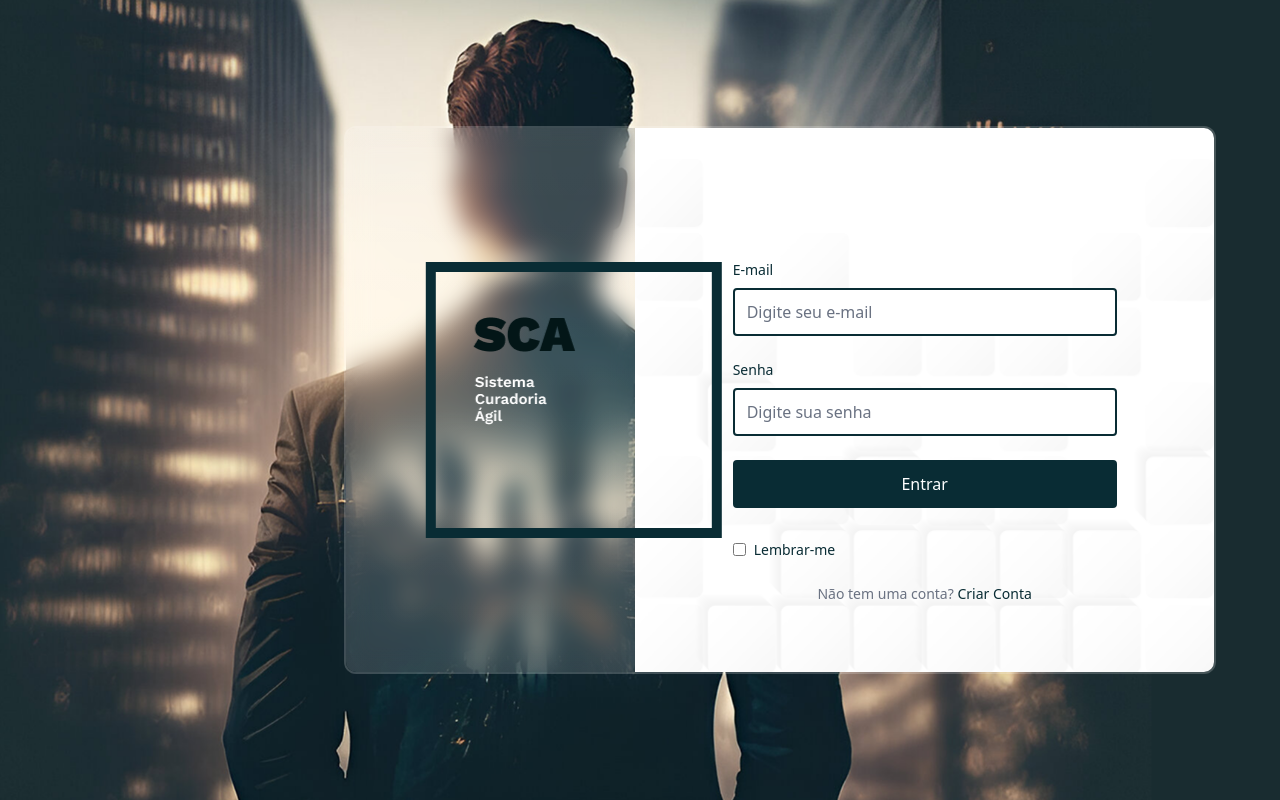
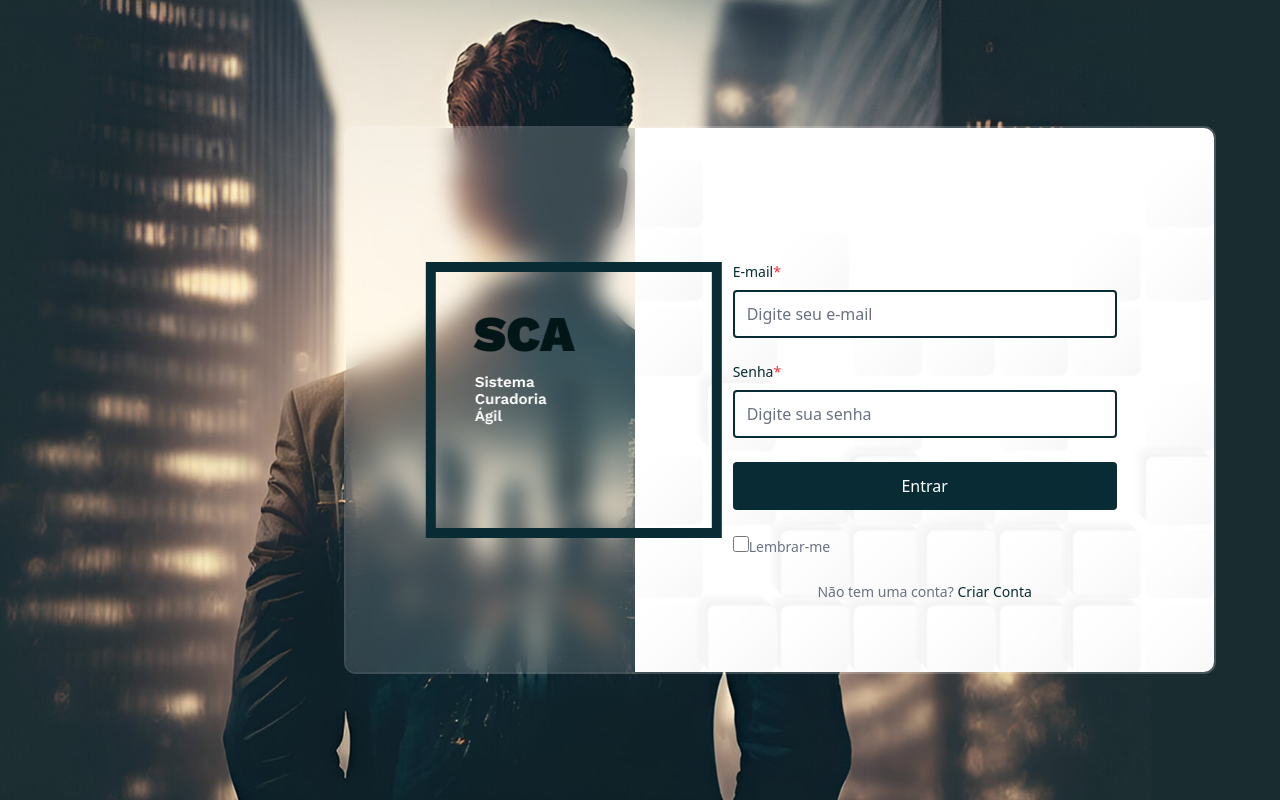
Before and after one commit to davieduardo001/curadoria-agil, a Next.js app: page / in a window 1280 px wide. Built offline with nearby package versions, Linux system fonts and the light colour scheme.

Commit message:
feat: add required field validation and asterisk indicator
- Add required prop to FormInput component
- Display red asterisk (*) for required fields
- Update error messages for required fields
- Add required validation for all form inputs

```diff
--- a/src/app/create-account/page.tsx
+++ b/src/app/create-account/page.tsx
@@ -1,7 +1,50 @@
+'use client';
+
 import Image from 'next/image';
 import Link from 'next/link';
+import { useState } from 'react';
+import FormInput from '@/components/FormInput';
 
 export default function CreateAccount() {
+  const [formData, setFormData] = useState({
+    name: '',
+    email: '',
+    password: '',
+    confirmPassword: ''
+  });
+
+  const [errors, setErrors] = useState({
+    name: '',
+    email: '',
+    password: '',
+    confirmPassword: ''
+  });
+
+  const handleChange = (e: React.ChangeEvent<HTMLInputElement>) => {
+    const { name, value } = e.target;
+    setFormData(prev => ({ ...prev, [name]: value }));
+  };
+
+  const handleSubmit = (e: React.FormEvent) => {
+    e.preventDefault();
+
+    const newErrors = {
+      name: formData.name ? '' : 'Campo Obrigatório, preencha-o',
+      email: formData.email ? '' : 'Campo Obrigatório, preencha-o',
+      password: formData.password ? '' : 'Campo Obrigatório, preencha-o',
+      confirmPassword: formData.password === formData.confirmPassword ? '' : 'As senhas não coincidem'
+    };
+
+    setErrors(newErrors);
+
+    if (Object.values(newErrors).some(error => error)) {
+      return;
+    }
+
+    // Here you would typically make an API call to create the account
+    // For now, we'll just redirect to login
+  };
+
   return (
     <main className="flex min-h-screen w-full items-center justify-center bg-[var(--primary)] p-4 lg:bg-[url('/images/background-login.png')] lg:bg-cover lg:bg-center lg:bg-no-repeat lg:justify-end lg:pr-16">
       <div className="relative flex h-[34.3rem] w-[54.5rem] shrink-0 overflow-hidden rounded-xl border-2 border-white/20">
@@ -28,54 +71,54 @@ export default function CreateAccount() {
           {/* Form content */}
           <div className="relative w-full max-w-md p-8 pb-12">
             {/* Add top margin to form to prevent logo overlap */}
-            <form className="mt-16 space-y-6">
-              <div className="space-y-2">
-                <label htmlFor="name" className="block text-sm font-medium text-[var(--primary)]">
-                  Nome Completo
-                </label>
-                <input
+            <form onSubmit={handleSubmit} className="mt-16 space-y-6">
+              <FormInput
                 type="text"
                 id="name"
-                  className="w-full rounded-sm border-2 border-[var(--primary)] bg-white py-2.5 pl-3 text-[var(--primary)] placeholder-gray-500 focus:outline-none focus:ring-1 focus:ring-[var(--primary)]"
+                name="name"
+                label="Nome Completo"
+                value={formData.name}
+                onChange={handleChange}
+                error={errors.name}
                 placeholder="Digite seu nome completo"
+                required
               />
-              </div>
 
-              <div className="space-y-2">
-                <label htmlFor="email" className="block text-sm font-medium text-[var(--primary)]">
-                  E-mail
-                </label>
-                <input
+              <FormInput
                 type="email"
                 id="email"
-                  className="w-full rounded-sm border-2 border-[var(--primary)] bg-white py-2.5 pl-3 text-[var(--primary)] placeholder-gray-500 focus:outline-none focus:ring-1 focus:ring-[var(--primary)]"
+                name="email"
+                label="E-mail"
+                value={formData.email}
+                onChange={handleChange}
+                error={errors.email}
                 placeholder="Digite seu e-mail"
+                required
               />
-              </div>
 
-              <div className="space-y-2">
-                <label htmlFor="password" className="block text-sm font-medium text-[var(--primary)]">
-                  Senha
-                </label>
-                <input
+              <FormInput
                 type="password"
                 id="password"
-                  className="w-full rounded-sm border-2 border-[var(--primary)] bg-white py-2.5 pl-3 text-[var(--primary)] placeholder-gray-500 focus:outline-none focus:ring-1 focus:ring-[var(--primary)]"
+                name="password"
+                label="Senha"
+                value={formData.password}
+                onChange={handleChange}
+                error={errors.password}
                 placeholder="Digite sua senha"
+                required
               />
-              </div>
 
-              <div className="space-y-2">
-                <label htmlFor="confirmPassword" className="block text-sm font-medium text-[var(--primary)]">
-                  Confirmar Senha
-                </label>
-                <input
+              <FormInput
                 type="password"
                 id="confirmPassword"
-                  className="w-full rounded-sm border-2 border-[var(--primary)] bg-white py-2.5 pl-3 text-[var(--primary)] placeholder-gray-500 focus:outline-none focus:ring-1 focus:ring-[var(--primary)]"
+                name="confirmPassword"
+                label="Confirmar Senha"
+                value={formData.confirmPassword}
+                onChange={handleChange}
+                error={errors.confirmPassword}
                 placeholder="Confirme sua senha"
+                required
               />
-              </div>
 
               <button
                 type="submit"
--- a/src/app/page.tsx
+++ b/src/app/page.tsx
@@ -1,7 +1,42 @@
+'use client';
+
 import Image from 'next/image';
 import Link from 'next/link';
+import { useRouter } from 'next/navigation';
+import FormInput from '@/components/FormInput';
+import { useState } from 'react';
 
 export default function LoginPage() {
+  const router = useRouter();
+  const [email, setEmail] = useState('');
+  const [password, setPassword] = useState('');
+  const [remember, setRemember] = useState(false);
+  const [errors, setErrors] = useState({
+    email: '',
+    password: ''
+  });
+
+  const handleSubmit = async (e: React.FormEvent) => {
+    e.preventDefault();
+
+    const newErrors = {
+      email: email ? '' : 'E-mail obrigatório!',
+      password: password ? '' : 'Senha obrigatória!'
+    };
+
+    setErrors(newErrors);
+
+    if (newErrors.email || newErrors.password) {
+      return;
+    }
+
+    // Here you would typically make an API call to authenticate the user
+    // For now, we'll just simulate a successful login
+    // Here you would typically make an API call to authenticate the user
+    // For now, we'll just simulate a successful login
+    router.push('/home');
+  };
+
   return (
     <main className="flex min-h-screen w-full items-center justify-center bg-[var(--primary)] p-4 lg:bg-[url('/images/background-login.png')] lg:bg-cover lg:bg-center lg:bg-no-repeat lg:justify-end lg:pr-16">
       <div className="relative flex h-[34.3rem] w-[54.5rem] shrink-0 overflow-hidden rounded-xl border-2 border-white/20">
@@ -28,45 +63,45 @@ export default function LoginPage() {
           {/* Form content */}
           <div className="relative w-full max-w-md p-8">
             {/* Add top margin to form to prevent logo overlap */}
-            <form className="mt-16 space-y-6">
-              <div className="space-y-2">
-                <label htmlFor="email" className="block text-sm font-medium text-[var(--primary)]">
-                  E-mail
-                </label>
-                <input
+            <form onSubmit={handleSubmit} className="mt-16 space-y-6">
+              <FormInput
                 type="email"
                 id="email"
-                  className="w-full rounded-sm border-2 border-[var(--primary)] bg-white py-2.5 pl-3 text-[var(--primary)] placeholder-gray-500 focus:outline-none focus:ring-1 focus:ring-[var(--primary)]"
+                label="E-mail"
+                value={email}
+                onChange={(e) => setEmail(e.target.value)}
+                error={errors.email}
                 placeholder="Digite seu e-mail"
+                required
               />
-              </div>
 
-              <div className="space-y-2">
-                <label htmlFor="password" className="block text-sm font-medium text-[var(--primary)]">
-                  Senha
-                </label>
-                <input
+              <FormInput
                 type="password"
                 id="password"
-                  className="w-full rounded-sm border-2 border-[var(--primary)] bg-white py-2.5 pl-3 text-[var(--primary)] placeholder-gray-500 focus:outline-none focus:ring-1 focus:ring-[var(--primary)]"
+                label="Senha"
+                value={password}
+                onChange={(e) => setPassword(e.target.value)}
+                error={errors.password}
                 placeholder="Digite sua senha"
+                required
               />
-              </div>
 
               <button
                 type="submit"
-                className="w-full rounded-sm border-2 border-[var(--primary)] bg-[var(--primary)] py-2.5 text-center text-white transition-colors hover:bg-[#0c3d47] focus:outline-none focus:ring-2 focus:ring-white/50 active:bg-[#071f24]"
+                className="w-full rounded-sm bg-[var(--primary)] py-3 text-center text-base font-medium text-white hover:bg-[var(--primary-dark)] focus:outline-none focus:ring-2 focus:ring-[var(--primary)] focus:ring-offset-2"
               >
                 Entrar
               </button>
 
-              <label className="flex items-center space-x-2 pt-2">
+              <div>
                 <input
                   type="checkbox"
-                  className="rounded-none border border-[var(--primary)] bg-white text-[var(--primary)] focus:ring-[var(--primary)]"
+                  checked={remember}
+                  onChange={(e) => setRemember(e.target.checked)}
+                  className="h-4 w-4 rounded border-gray-300 text-[var(--primary)] focus:ring-[var(--primary)]"
                 />
-                <span className="text-sm text-[var(--primary)]">Lembrar-me</span>
-              </label>
+                <span className="text-sm text-gray-500">Lembrar-me</span>
+              </div>
             </form>
             <div className="mt-6 text-center text-sm text-gray-500">
               <p>
--- /dev/null
+++ b/src/components/FormInput.tsx
@@ -0,0 +1,33 @@
+'use client';
+
+import { InputHTMLAttributes } from 'react';
+
+interface FormInputProps extends InputHTMLAttributes<HTMLInputElement> {
+  label: string;
+  error?: string;
+  className?: string;
+  required?: boolean;
+}
+
+export default function FormInput({
+  label,
+  error,
+  className = '',
+  required = false,
+  ...props
+}: FormInputProps) {
+  return (
+    <div className="space-y-2">
+      <label htmlFor={props.id} className="block text-sm font-medium text-[var(--primary)]">
+        {label}{required && <span className="text-red-500">*</span>}
+      </label>
+      <input
+        {...props}
+        className={`w-full rounded-sm border-2 ${error ? 'border-red-500' : 'border-[var(--primary)]'} bg-white py-2.5 pl-3 text-[var(--primary)] placeholder-gray-500 focus:outline-none focus:ring-1 focus:ring-[var(--primary)] ${className}`}
+      />
+      {error && (
+        <p className="text-sm text-red-500">{error}</p>
+      )}
+    </div>
+  );
+}
```
Lines whose indentation alone changed are shown as unchanged.
